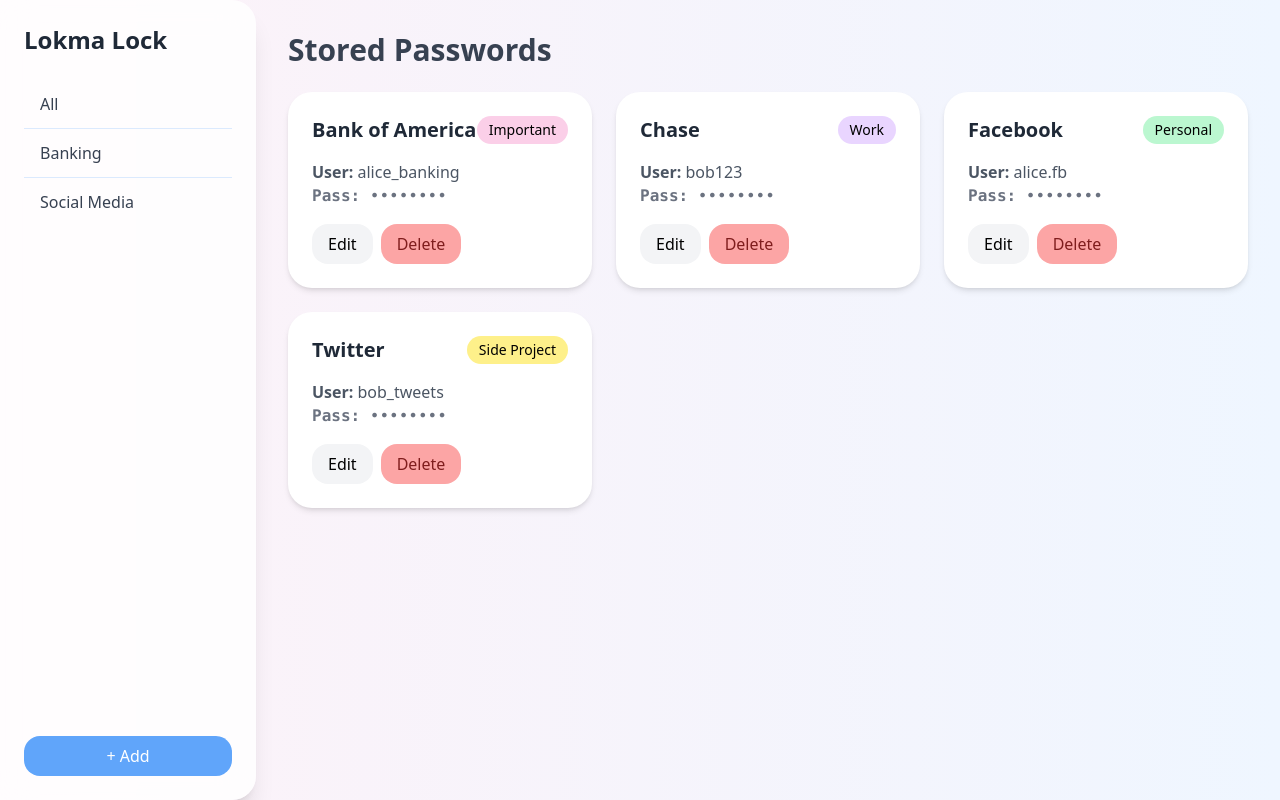
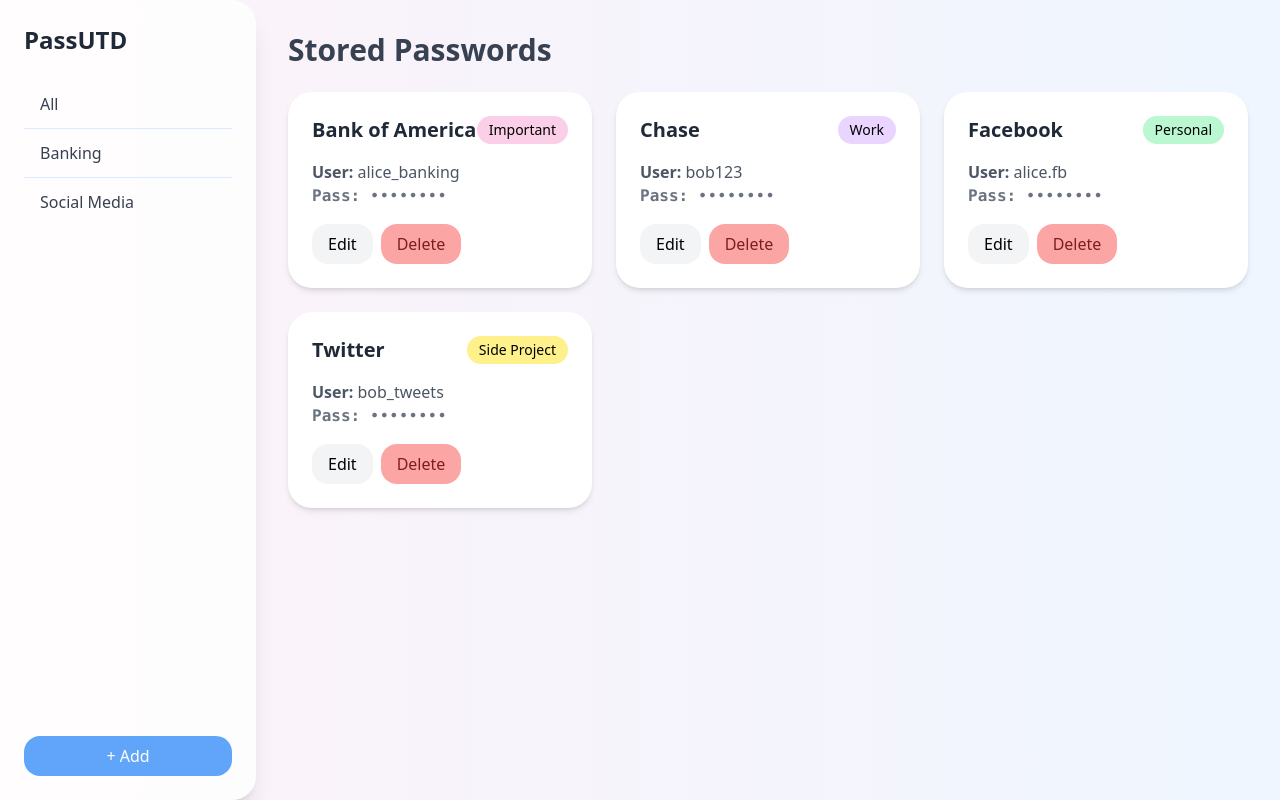
Before and after one commit to AtomicHunters/PassUTD, a Flask app: page / in a window 1280 px wide. Run offline with Flask 3, Linux system fonts and the light colour scheme; some libraries are stand-ins or nearby versions.

Commit message:
Update base.html to match project name

```diff
--- a/templates/base.html
+++ b/templates/base.html
@@ -11,7 +11,7 @@
   <!-- Sidebar -->
   <aside class="w-64 bg-white/80 backdrop-blur-lg shadow-xl rounded-r-3xl p-6 flex flex-col">
     <!-- App Title -->
-    <h1 class="text-2xl font-bold mb-6 text-gray-800">Lokma Lock</h1>
+    <h1 class="text-2xl font-bold mb-6 text-gray-800">PassUTD</h1>
 
     <!-- Categories Navigation -->
     <nav class="flex flex-col divide-y divide-blue-100 rounded-2xl overflow-hidden">
```
